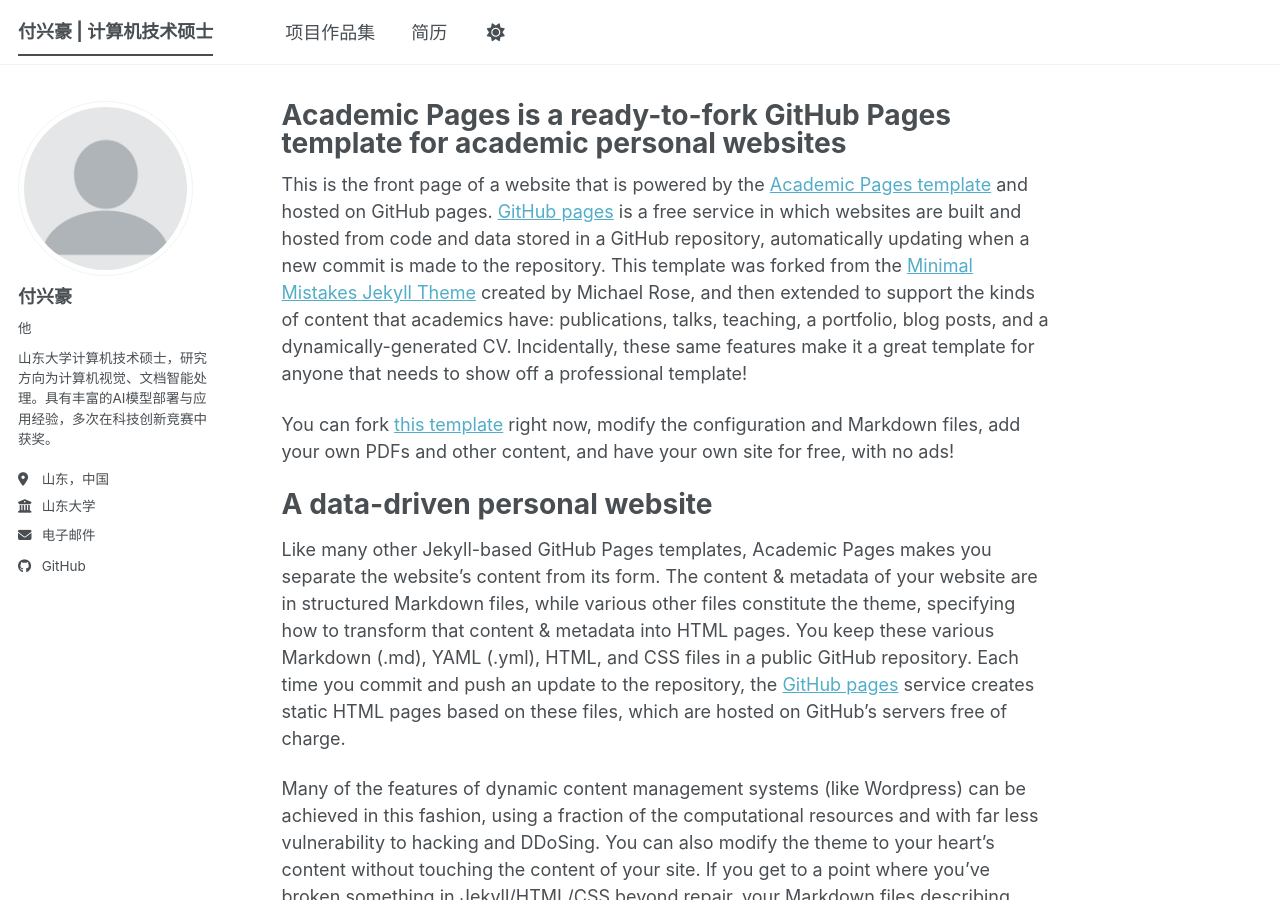
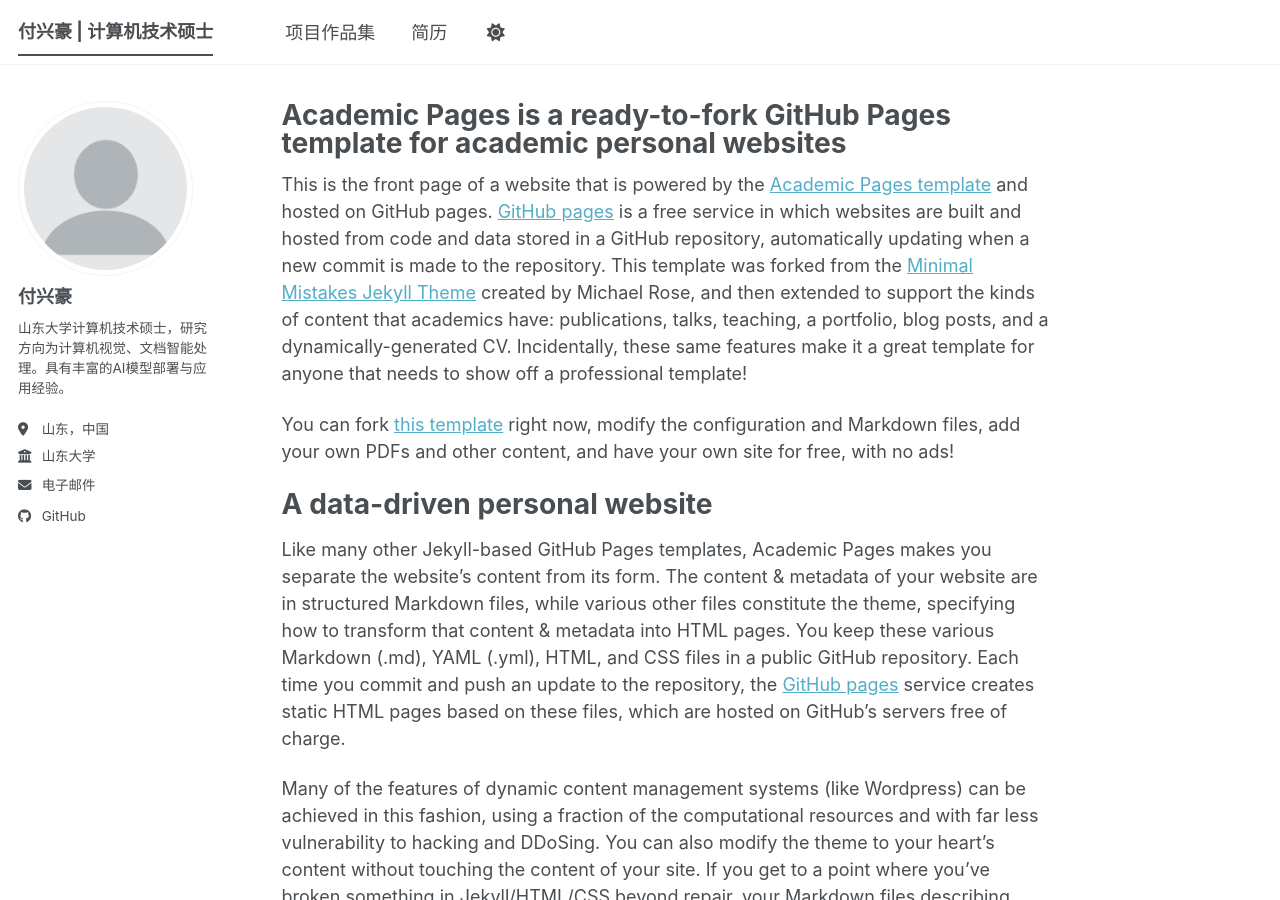
Before and after one commit to Yunzhiqi/yunzhiqi.github.io, a Jekyll site: the page built from _pages/about.md, in a window 1280 px wide and 900 px high. Built offline with Jekyll 4.4.1, drawn with Linux system fonts in a browser that asks for light colours; a script bundle is joined from its source files by our own code; library files that are not in the unit come from our copies.

Commit message:
Update _config.yml

```diff
--- a/_config.yml
+++ b/_config.yml
@@ -25,8 +25,8 @@
   # Biographic information
   avatar           : "profile.png"
   name             : "付兴豪"
-  pronouns         : "他" # example: "she/her"
-  bio              : "山东大学计算机技术硕士，研究方向为计算机视觉、文档智能处理。具有丰富的AI模型部署与应用经验，多次在科技创新竞赛中获奖。"
+  # pronouns         : "他" # example: "she/her"
+  bio              : "山东大学计算机技术硕士，研究方向为计算机视觉、文档智能处理。具有丰富的AI模型部署与应用经验。"
   location         : "山东，中国"
   employer         : "山东大学"
   uri              : # URL
```
